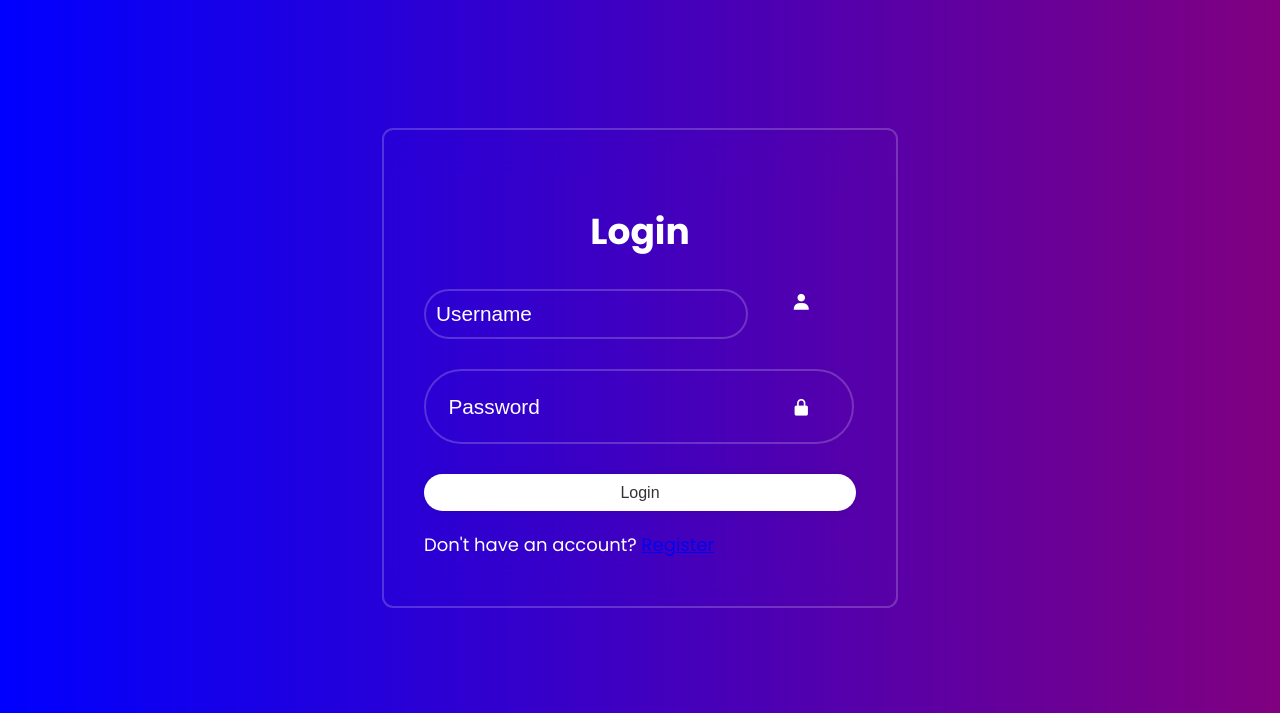
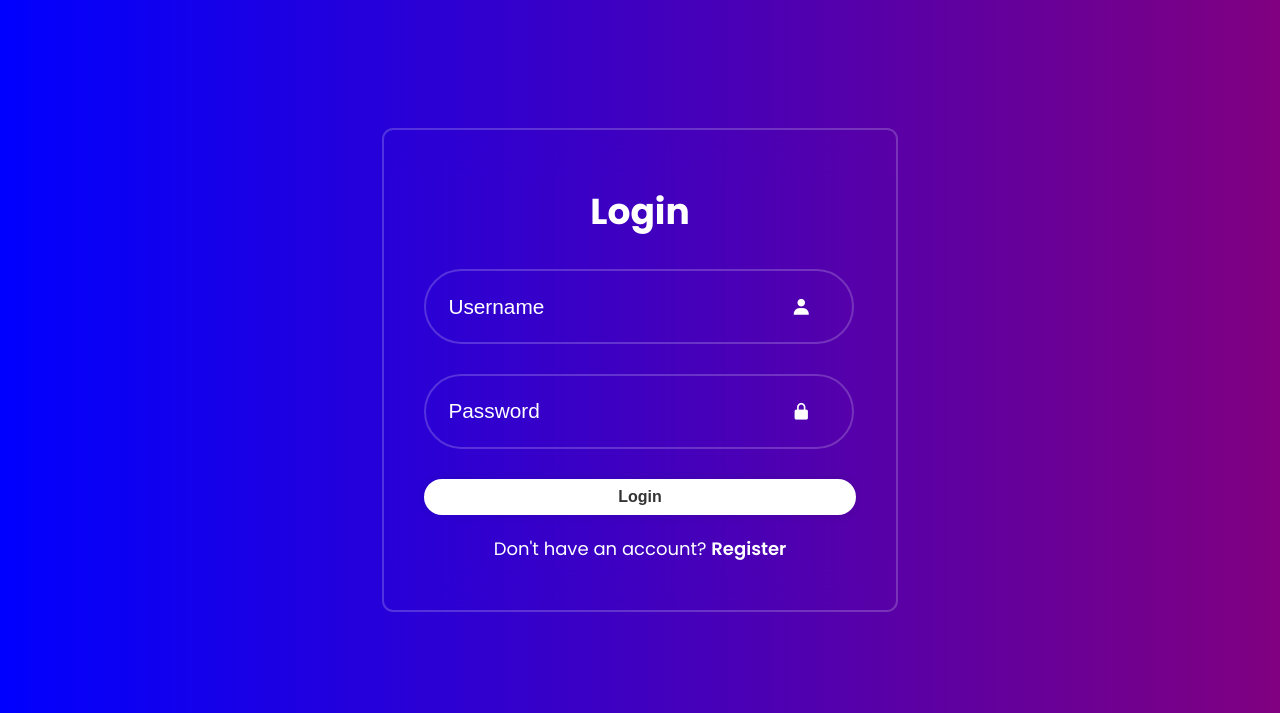
Before and after one commit to ITPG-CODEWARS/codewars-2024-second-round-radogalev, a Flask app: page /login in a window 1280 px wide. Shown: the part 87-800 px from the top of the page. Run offline with Flask 3, Linux system fonts and the light colour scheme; some web fonts are replaced.

Commit message:
Error message styling

```diff
--- a/static/styles.css
+++ b/static/styles.css
@@ -357,18 +357,58 @@
     cursor: pointer;
     font-size: 1rem;
     color: #333;
+    font-weight: 600
 }
-form {
-    margin-top: 20px;
+
+.register-link{
+    text-align: center;
 }
-input[type="text"] {
-    padding: 10px;
-    width: 300px;
-    margin-right: 10px;
+.register-link p a{
+    color: #fff;
+    text-decoration: none;
+    font-weight: 600;
 }
-button {
-    padding: 10px 20px;
-    background-color: lightblue;
+.register-link p a:hover{
+    text-decoration: underline;
+}
+
+/* Error Message Styling */
+.error-message {
+    font-family: 'Poppins', sans-serif;
+    font-size: 1rem;
+    color: #fff;
+    background-color: rgba(255, 0, 0, 0.8); /* Semi-transparent red */
+    border: 2px solid rgba(255, 255, 255, 0.2);
+    border-radius: 30px;
+    padding: 0.8rem 1.2rem;
+    margin: 1rem 0;
+    text-align: center;
+    max-width: 85%;
+    box-shadow: 0 0 10px rgba(0, 0, 0, 0.2);
+    transition: opacity 0.3s ease-in-out;
+    animation: fadeIn 0.5s ease-in-out;
+}
+
+/* Fade-in animation */
+@keyframes fadeIn {
+    from { opacity: 0; }
+    to { opacity: 1; }
+}
+
+.error-message .close-btn {
+    font-size: 1.2rem;
+    font-weight: bold;
+    color: #fff;
+    cursor: pointer;
+    float: right;
+    margin-left: 0.5rem;
+    transition: color 0.2s;
+}
+
+.error-message .close-btn:hover {
+    color: #ddd;
+}
+
     color: white;
     border: none;
     cursor: pointer;
```
